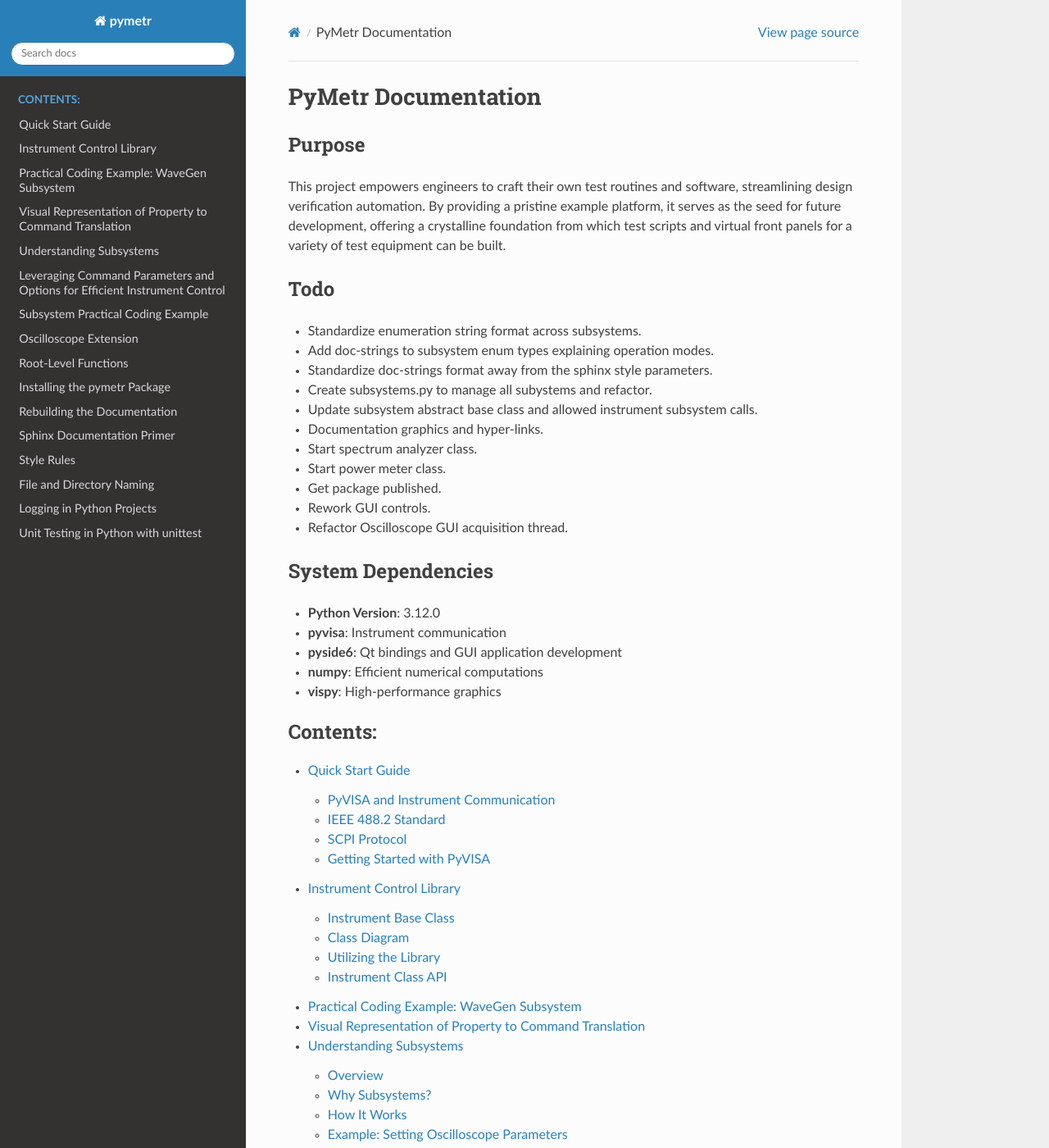
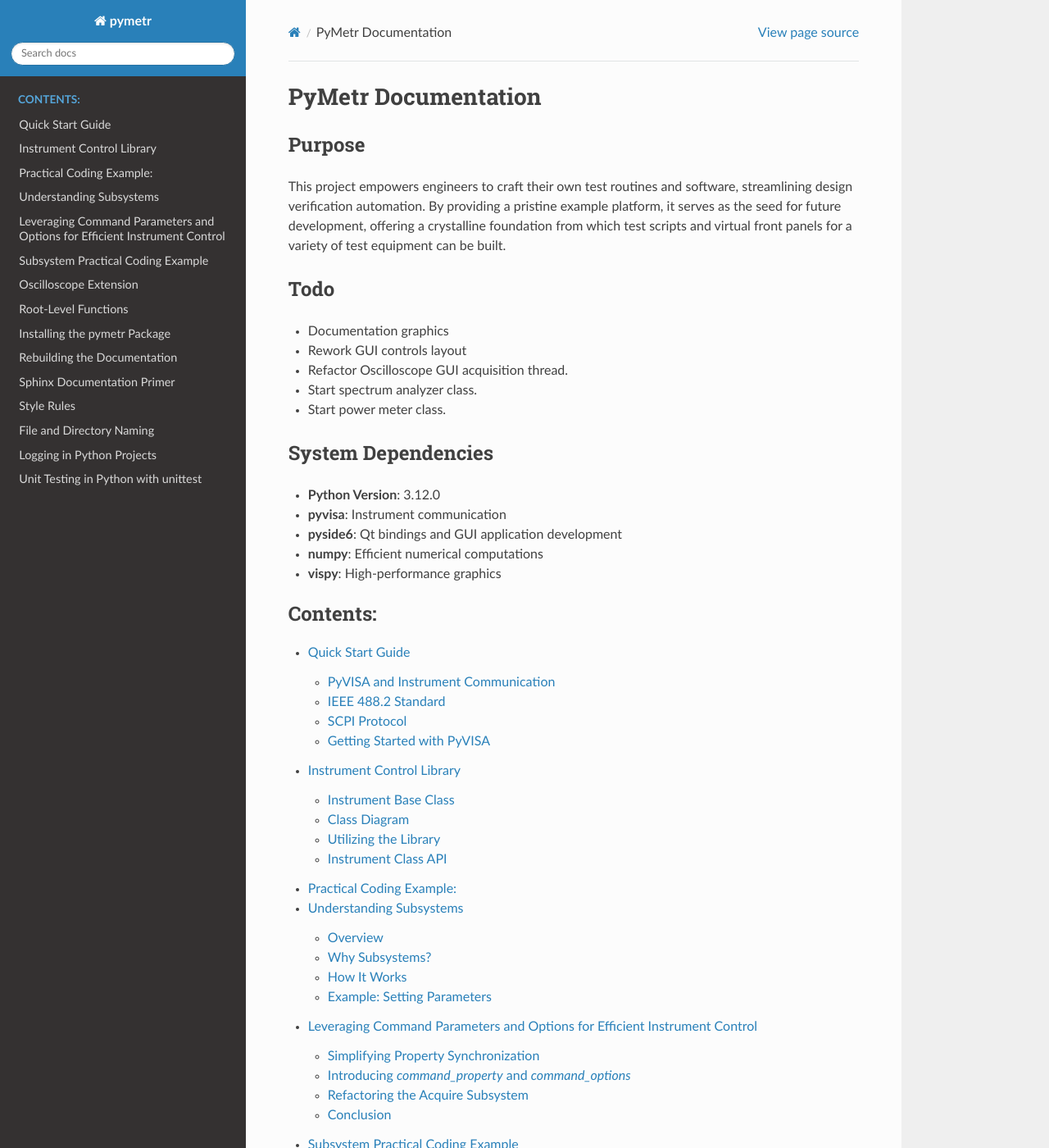
Before and after one commit to Spiryl/pymetr, a Sphinx documentation site: the page built from docs/index.rst, in a window 1280 px wide and 1400 px high. Shown: the whole window at 82% size. Built offline with Sphinx 7.4.7 and the Read the Docs theme 2.0.0, drawn with Linux system fonts in a browser that asks for light colours.

Commit message:
Polishing docs

```diff
--- a/docs/index.rst
+++ b/docs/index.rst
@@ -8,17 +8,12 @@
 Todo
 ----
 
-- Standardize enumeration string format across subsystems.
-- Add doc-strings to subsystem enum types explaining operation modes.
-- Standardize doc-strings format away from the sphinx style parameters.
-- Create subsystems.py to manage all subystems and refactor.
-- Update subsystem abstract base class and allowed instrument subsystem calls.
-- Documentation graphics and hyper-links.
+- Documentation graphics
+- Rework GUI controls layout
+- Refactor Oscilloscope GUI acquisition thread.
 - Start spectrum analyzer class.
 - Start power meter class.
-- Get package published.
-- Rework GUI controls.
-- Refactor Oscilloscope GUI acquisition thread.
+
 
 System Dependencies
 -------------------
--- a/docs/subsystems.rst
+++ b/docs/subsystems.rst
@@ -1,5 +1,5 @@
-Practical Coding Example: WaveGen Subsystem
--------------------------------------------
+Practical Coding Example:
+-------------------------
 
 This example demonstrates how to use the WaveGen subsystem of an instrument to control waveform output and modulation. Below, we detail the translation of property settings into SCPI commands.
 
@@ -36,6 +33,7 @@
             self.wavegen = WaveGen(self)
 
     if __name__ == "__main__":
+
         # We can look for our instrument and select it via command line using the following static function.
         instrument_address = Instrument.select_resources("TCPIP?*INSTR")
 
@@ -59,19 +57,3 @@
         print(inst.wavegen.output)  # Triggers inst.query(":WGEN:OUTP?") and returns the output state
 
         inst.close() # CLoses the instrument connection
-
-Visual Representation of Property to Command Translation
----------------------------------------------------------
-
-.. graphviz::
-
-    digraph subsystem {
-        node [shape=record, fontname=Arial];
-
-        WaveGen [label="{WaveGen Subsystem|+ function (SIN)|+ frequency (1MHz)|+ amplitude (2V)|+ output (ON)|+ offset (0.5)}"];
-        SCPI [label="{SCPI Commands|:FUNC SIN|:FREQ 1MHz|:VOLT 2V|:OUTP ON|:VOLT:OFFS 0.5}"];
-
-        WaveGen -> SCPI [label="translates to"];
-    }
-
-This Graphviz diagram illustrates how setting properties on the `WaveGen` subsystem translates into specific SCPI commands sent to the instrument.
```
Also changed, not shown: other parts of docs/subsystems.rst (+0 -3 lines), docs/subsystem_theory.rst (+9 -13 lines), 9 other files.
